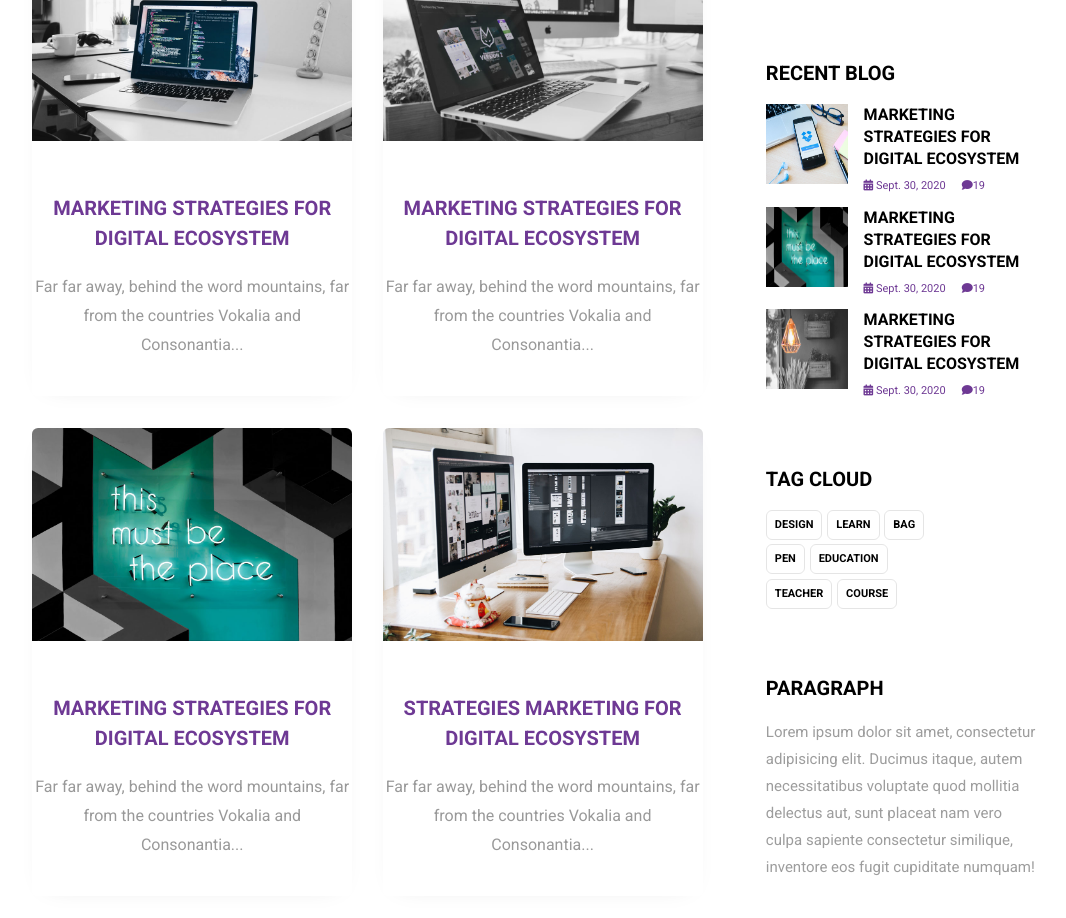
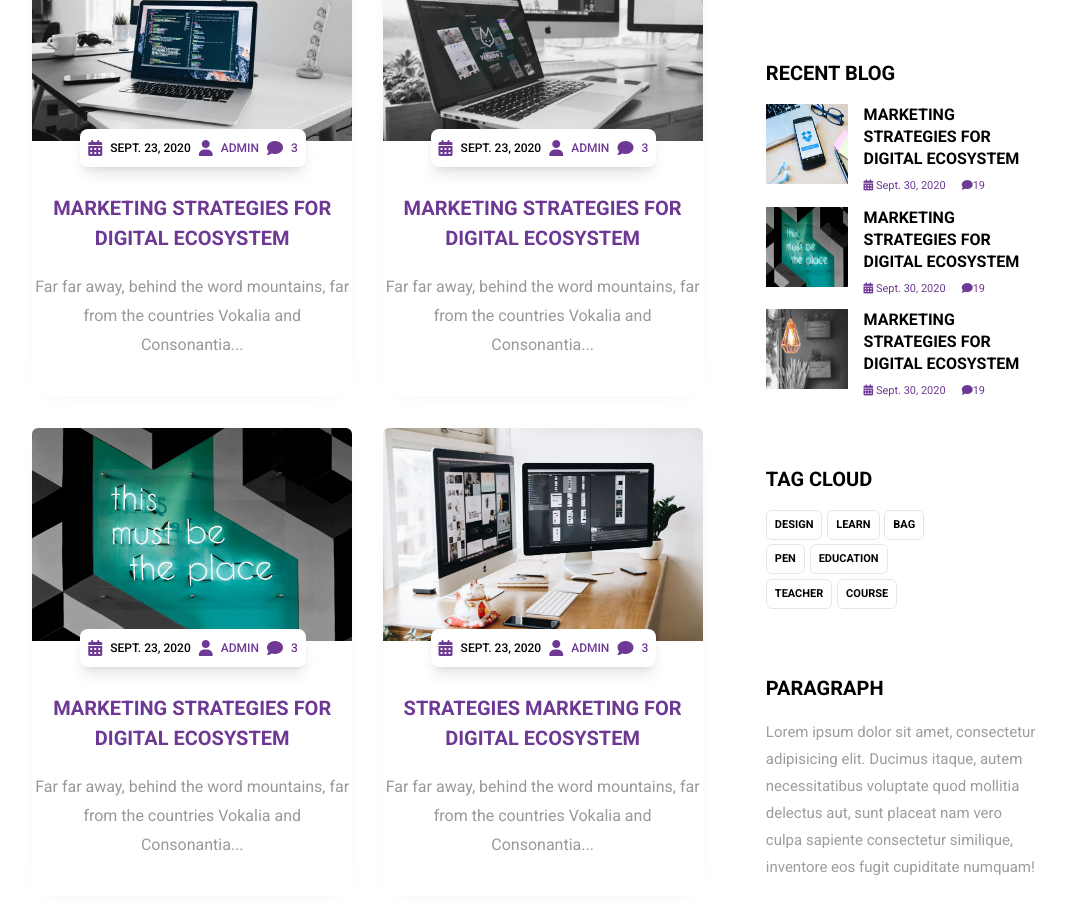
Before and after one commit to Gemamethystngltd/GemamethystNgLtd, a React (Vite) app: page /blog in a window 1280 px wide. Shown: the part 880-1798 px from the top of the page, without its empty margins (95-1161 px from the left). Built offline with nearby package versions, Linux system fonts and the light colour scheme.

Commit message:
Updated repository link

```diff
--- a/src/components/BlogPost2.jsx
+++ b/src/components/BlogPost2.jsx
@@ -2,7 +2,7 @@ import BlogDetails from "../components/Home/BlogDetails";
 function BlogPost({ title, img, des }) {
   return (
     <div className="blog_post  flex flex-col gap-4  overflow-hidden w-[20rem] relative shadow-[0px_4px_24px_-16px_rgba(0,0,0,0.15)] rounded-md laptop:w-[19rem] tablet:w-[15rem] phoneL:w-[100%] phoneP:w-[90%]">
-      {/* <BlogDetails /> */}
+      <BlogDetails />
       <div className="blog_post_img ">
         <img src={img} alt="blog_post_img" className="w-full" />
       </div>
--- a/src/constants/index.jsx
+++ b/src/constants/index.jsx
@@ -346,6 +346,6 @@ export const contacData = [
   {
     icon: "fa-solid fa-earth-americas",
     title: "Website",
-    description: "Omu-Aran",
+    description: "Comercio Limited",
   },
 ];
```
